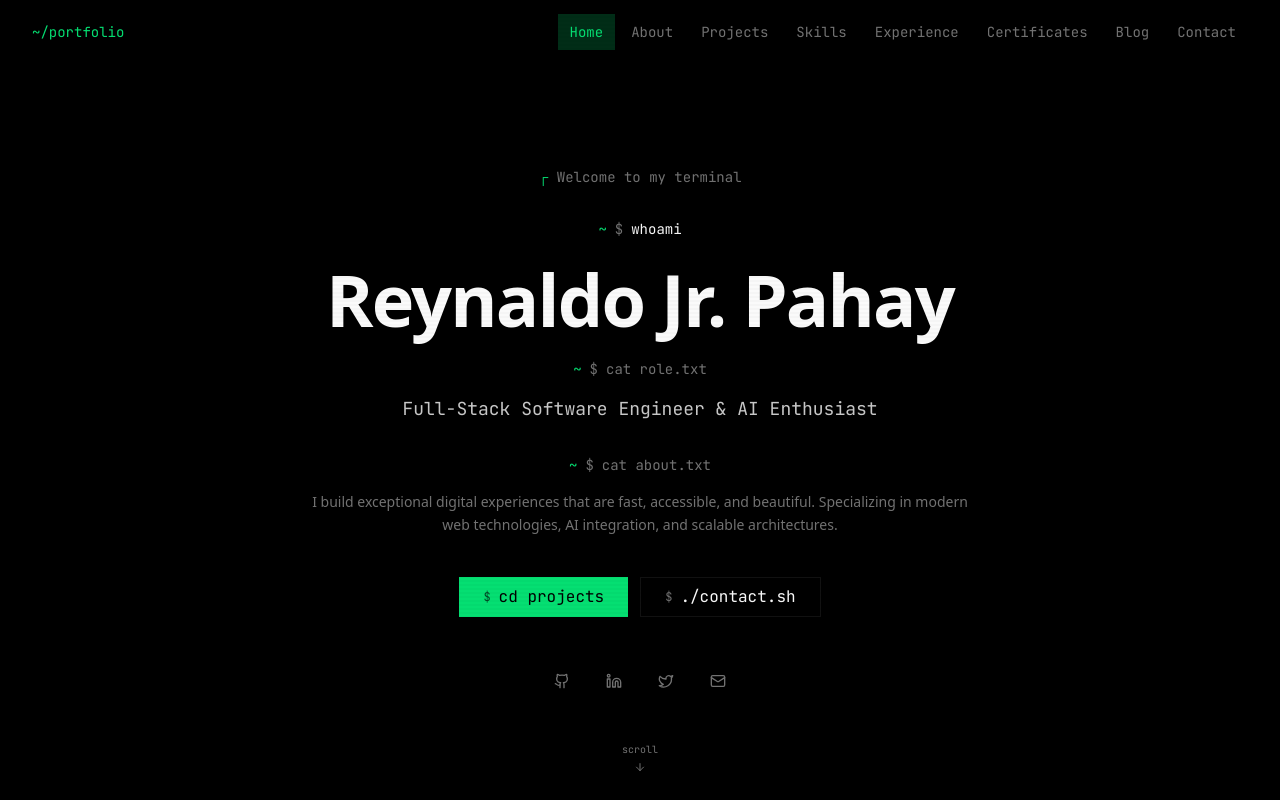
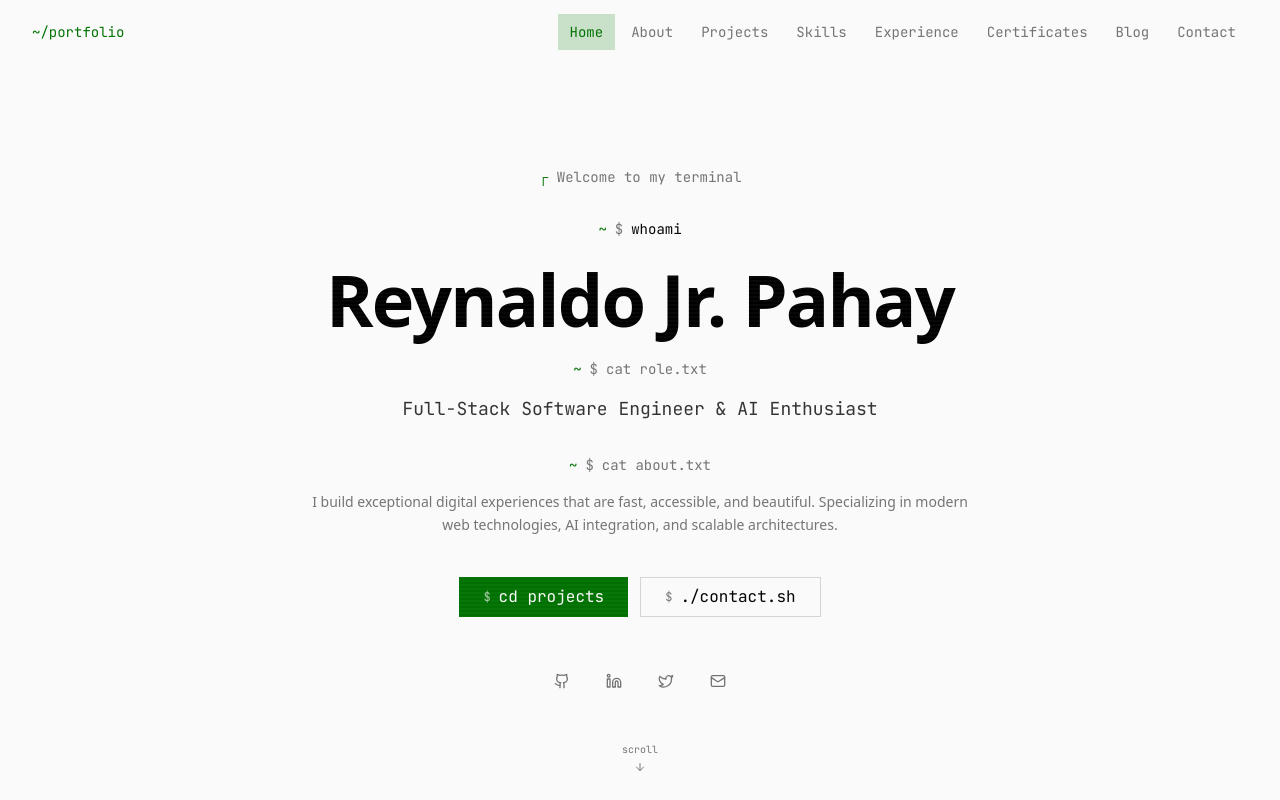
Before and after one commit to csreynaldo/personal-portfolio, a Next.js app: page / in a window 1280 px wide. Shown: the top 800 px of the page. Built offline with nearby package versions, Linux system fonts and the light colour scheme.

Commit message:
switch to light terminal theme

```diff
--- a/src/components/sections/hero.tsx
+++ b/src/components/sections/hero.tsx
@@ -19,10 +19,10 @@ export function Hero() {
       {/* Terminal grid background */}
       <div className="absolute inset-0 -z-10">
         <div
-          className="absolute inset-0 opacity-[0.015]"
+          className="absolute inset-0 opacity-[0.04]"
           style={{
             backgroundImage:
-              "linear-gradient(rgba(0,255,102,0.1) 1px, transparent 1px), linear-gradient(90deg, rgba(0,255,102,0.1) 1px, transparent 1px)",
+              "linear-gradient(rgba(0,255,102,0.15) 1px, transparent 1px), linear-gradient(90deg, rgba(0,255,102,0.15) 1px, transparent 1px)",
             backgroundSize: "48px 48px",
           }}
         />
--- a/src/styles/globals.css
+++ b/src/styles/globals.css
@@ -2,26 +2,26 @@
 @plugin "@tailwindcss/typography";
 
 @theme {
-  --color-background: oklch(0.045 0 0);
-  --color-foreground: oklch(0.985 0 0);
-  --color-card: oklch(0.075 0 0);
-  --color-card-foreground: oklch(0.985 0 0);
-  --color-popover: oklch(0.075 0 0);
-  --color-popover-foreground: oklch(0.985 0 0);
-  --color-primary: oklch(0.792 0.209 151.711);
-  --color-primary-foreground: oklch(0.045 0 0);
-  --color-secondary: oklch(0.12 0 0);
-  --color-secondary-foreground: oklch(0.985 0 0);
-  --color-muted: oklch(0.12 0 0);
+  --color-background: oklch(0.985 0 0);
+  --color-foreground: oklch(0.045 0 0);
+  --color-card: oklch(0.96 0 0);
+  --color-card-foreground: oklch(0.045 0 0);
+  --color-popover: oklch(0.96 0 0);
+  --color-popover-foreground: oklch(0.045 0 0);
+  --color-primary: oklch(0.45 0.211 151.711);
+  --color-primary-foreground: oklch(0.985 0 0);
+  --color-secondary: oklch(0.92 0 0);
+  --color-secondary-foreground: oklch(0.045 0 0);
+  --color-muted: oklch(0.92 0 0);
   --color-muted-foreground: oklch(0.556 0 0);
-  --color-accent: oklch(0.12 0 0);
-  --color-accent-foreground: oklch(0.985 0 0);
+  --color-accent: oklch(0.92 0 0);
+  --color-accent-foreground: oklch(0.045 0 0);
   --color-destructive: oklch(0.577 0.245 27.325);
   --color-destructive-foreground: oklch(0.985 0 0);
-  --color-border: oklch(0.18 0 0);
-  --color-input: oklch(0.18 0 0);
-  --color-ring: oklch(0.792 0.209 151.711);
-  --color-green-dim: oklch(0.6 0.15 151.711);
+  --color-border: oklch(0.87 0 0);
+  --color-input: oklch(0.87 0 0);
+  --color-ring: oklch(0.45 0.211 151.711);
+  --color-green-dim: oklch(0.5 0.15 151.711);
   --radius-lg: 0.25rem;
   --radius-md: 0.125rem;
   --radius-sm: 0rem;
@@ -122,7 +122,7 @@ body::before {
   translate: -50% 0;
   width: 800px;
   height: 400px;
-  background: radial-gradient(ellipse, oklch(0.792 0.209 151.711 / 0.03) 0%, transparent 70%);
+  background: radial-gradient(ellipse, oklch(0.45 0.211 151.711 / 0.06) 0%, transparent 70%);
   pointer-events: none;
   z-index: 0;
 }
@@ -138,16 +138,16 @@ body::after {
     0deg,
     transparent,
     transparent 2px,
-    rgba(0, 0, 0, 0.02) 2px,
-    rgba(0, 0, 0, 0.02) 4px
+    rgba(255, 255, 255, 0.03) 2px,
+    rgba(255, 255, 255, 0.03) 4px
   );
 }
 
 /* Smooth scrollbar with green accent */
 ::-webkit-scrollbar { width: 6px; }
 ::-webkit-scrollbar-track { background: transparent; }
-::-webkit-scrollbar-thumb { background: oklch(0.18 0 0); border-radius: 0; }
-::-webkit-scrollbar-thumb:hover { background: oklch(0.792 0.209 151.711 / 0.3); }
+::-webkit-scrollbar-thumb { background: oklch(0.87 0 0); border-radius: 0; }
+::-webkit-scrollbar-thumb:hover { background: oklch(0.45 0.211 151.711 / 0.3); }
 
 /* Focus styles */
 *:focus-visible {
```
Also changed, not shown: 1 other file (tests, documents, lock files or other folders).
